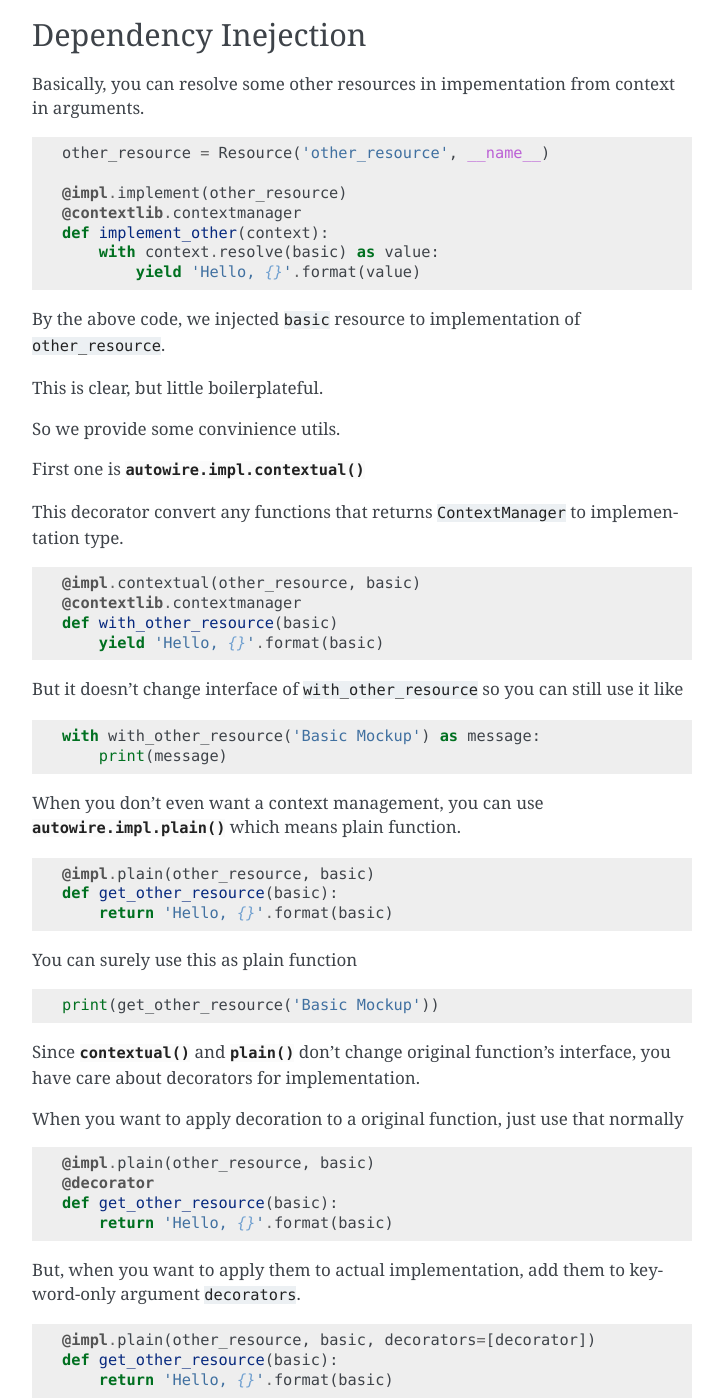
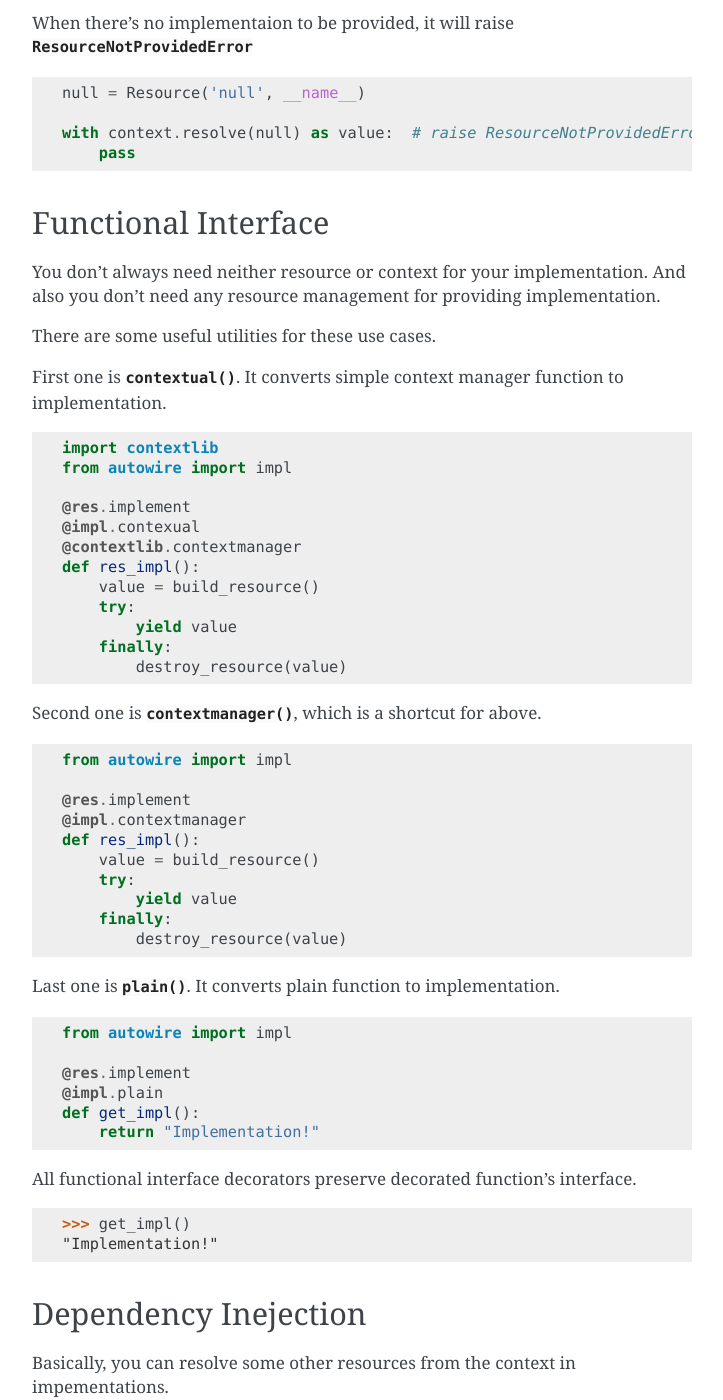
Before and after one commit to Hardtack/Autowire, a Sphinx documentation site: the page built from docs/getting-started.rst, in a window 1280 px wide and 1400 px high, scrolled down 2803 px. Shown: the whole window, without its empty margins (388-1111 px from the left). Built offline with Sphinx 7.4.7, drawn with Linux system fonts in a browser that asks for light colours; some of the changed text lies outside the part shown.

Commit message:
Update docs

```diff
--- a/autowire/__init__.py
+++ b/autowire/__init__.py
@@ -5,9 +5,9 @@
 
 
 __all__ = [
+    'impl',
     'Context',
+    'root_context',
+    'ResourceNotProvidedError',
     'Resource',
-    'ResourceNotProvidedError',
-    'root_context',
-    'impl',
 ]
--- a/docs/getting-started.rst
+++ b/docs/getting-started.rst
@@ -29,7 +29,7 @@
     >>> basic.canonical_name
     'some.module.name.basic'
 
-You can set default implementation to resource by :func:`autowire.impl.implement` decorator
+You can set default implementation to resource by :func:`autowire.impl.implement`
 
 
 .. code-block:: python
@@ -37,17 +37,20 @@
     import contextlib
     from autowire import impl
 
-    @impl.implement(basic)
+    @impl.implementation
     @contextlib.contextmanager
-    def implementaion(context):
+    def implementaion(resource, context):
         print('Enter')
         try:
             yield 'Value'
         finally:
             print('Leave')
 
-The implementation should be a function that takes :class:`~autowire.base.BaseContext` as parameter
-and returns ``ContextManager``. (``(BaseContext) -> ContextManager``)
+    basic.implement(implementation)
+
+The implementation should be an instance of :class:`~autowire.base.Implementation`
+:func:`~autowire.impl.implementation` decorator converts contextmanager function
+to instance of :class:`~autowire.base.Implementation`.
 
 You can also create resource with implementation at once.
 
@@ -56,7 +59,8 @@
     import contextlib
     from autowire import resource
 
-    @resource.implement()
+    @resource.create
+    @impl.implementation
     @contextlib.contextmanager
     def basic(context):
         print('Enter')
@@ -65,7 +69,7 @@
         finally:
             print('Leave')
 
-    The function ``basic`` will be a resource and also be a function.
+The function ``basic`` will be a resource and also be a function.
 
 
 Context
@@ -95,21 +99,32 @@
 Providing Implementation to context
 ~~~~~~~~~~~~~~~~~~~~~~~~~~~~~~~~~~~
 
-Providing implementaion for resource in context is almost same with providing to resource.
-
-Simply wrap resource like ``context(resource)`` and pass it to implementer.
+You can provide an implementation for the resource by using
+:meth:`~autowire.base.BaseContext.provide` method.
 
 .. code-block:: python
 
-    @impl.implement(child_context(basic))
+    @impl.implementation
     @contextlib.contextmanager
-    def context_implementation(context):
+    def context_implementation(resource, context):
+        yield 'Custom Value'
+
+    child_context.provide(basic, context_implementation)
+
+:meth:`~autowire.base.BaseContext.provide` also can be used as a decorator
+
+.. code-block:: python
+
+    @child_context.provide(basic)
+    @impl.implementation
+    @contextlib.contextmanager
+    def context_implementation(resource, context):
         yield 'Custom Value'
 
 Resolving Resource
 ~~~~~~~~~~~~~~~~~~
 
-So, resources can have different implementations for each contexts.
+Resources can have different implementations for each contexts.
 This is how to resolve implementation of them.
 
 .. code-block:: python
@@ -137,18 +152,76 @@
         pass
 
 
+Functional Interface
+--------------------
+
+You don't always need neither resource or context for your implementation.
+And also you don't need any resource management for providing implementation.
+
+There are some useful utilities for these use cases.
+
+First one is :func:`~autowire.impl.contextual`. It converts simple context manager
+function to implementation.
+
+.. code-block:: python
+
+    import contextlib
+    from autowire import impl
+
+    @res.implement
+    @impl.contexual
+    @contextlib.contextmanager
+    def res_impl():
+        value = build_resource()
+        try:
+            yield value
+        finally:
+            destroy_resource(value)
+
+Second one is :func:`~autowire.impl.contextmanager`, which is a shortcut for above.
+
+.. code-block:: python
+
+    from autowire import impl
+
+    @res.implement
+    @impl.contextmanager
+    def res_impl():
+        value = build_resource()
+        try:
+            yield value
+        finally:
+            destroy_resource(value)
+
+Last one is :func:`~autowire.impl.plain`. It converts plain function to implementation.
+
+.. code-block:: python
+
+    from autowire import impl
+
+    @res.implement
+    @impl.plain
+    def get_impl():
+        return "Implementation!"
+
+All functional interface decorators preserve decorated function's interface.
+
+.. code-block:: python
+
+    >>> get_impl()
+    "Implementation!"
+
+
 Dependency Inejection
 ---------------------
 
-Basically, you can resolve some other resources in impementation from context in arguments.
+Basically, you can resolve some other resources from the context in impementations.
 
 .. code-block:: python
 
-    other_resource = Resource('other_resource', __name__)
-
-    @impl.implement(other_resource)
+    @impl.implementation
     @contextlib.contextmanager
-    def implement_other(context):
+    def some_implementation(resource, context):
         with context.resolve(basic) as value:
             yield 'Hello, {}'.format(value)
 
@@ -156,59 +229,17 @@
 
 This is clear, but little boilerplateful.
 
-So we provide some convinience utils.
-
-First one is :func:`autowire.impl.contextual`
-
-This decorator convert any functions that returns ``ContextManager`` to implementation type.
+So we provide :func:`~autowire.impl.autowired` decorator to do this simply.
 
 .. code-block:: python
 
-    @impl.contextual(other_resource, basic)
-    @contextlib.contextmanager
+    @other_resource.implement
+    @impl.autowired('basic', basic)
+    @impl.plain
     def with_other_resource(basic)
-        yield 'Hello, {}'.format(basic)
+        reutnr 'Hello, {}'.format(basic)
 
-But it doesn't change interface of ``with_other_resource`` so you can still use it like
+First argument is a name that be used for keyword argument. Second one is resource to be resolved.
+When the name is not provided, The ``name`` property of resource will be used by default.
 
-.. code-block:: python
-
-    with with_other_resource('Basic Mockup') as message:
-        print(message)
-
-
-When you don't even want a context management, you can use :func:`autowire.impl.plain`
-which means plain function.
-
-.. code-block:: python
-
-    @impl.plain(other_resource, basic)
-    def get_other_resource(basic):
-        return 'Hello, {}'.format(basic)
-
-You can surely use this as plain function
-
-.. code-block:: python
-
-    print(get_other_resource('Basic Mockup'))
-
-Since :func:`~autowire.impl.contextual` and :func:`~autowire.impl.plain`
-don't change original function's interface, you have care about decorators for implementation.
-
-When you want to apply decoration to a original function, just use that normally
-
-.. code-block:: python
-
-    @impl.plain(other_resource, basic)
-    @decorator
-    def get_other_resource(basic):
-        return 'Hello, {}'.format(basic)
-
-But, when you want to apply them to actual implementation, add them to keyword-only argument
-``decorators``.
-
-.. code-block:: python
-
-    @impl.plain(other_resource, basic, decorators=[decorator])
-    def get_other_resource(basic):
-        return 'Hello, {}'.format(basic)
+:func:`~autowire.impl.autowired` decorator can be only used for functional interface implementations.
```
Also changed, not shown: docs/api/autowire.impl.rst (+11 -3 lines), docs/index.rst (+4 -3 lines), docs/shared.rst (+28 -25 lines), docs/use-cases.rst (+8 -5 lines).
